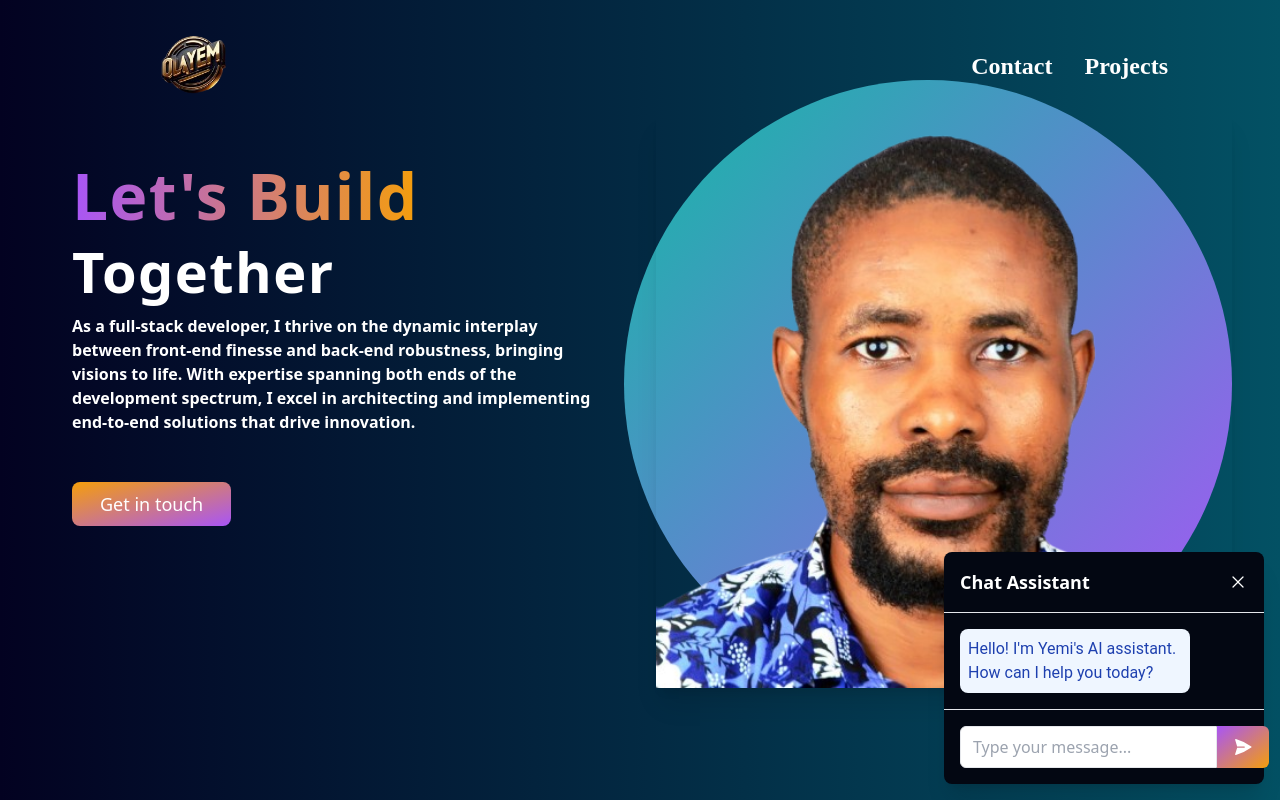
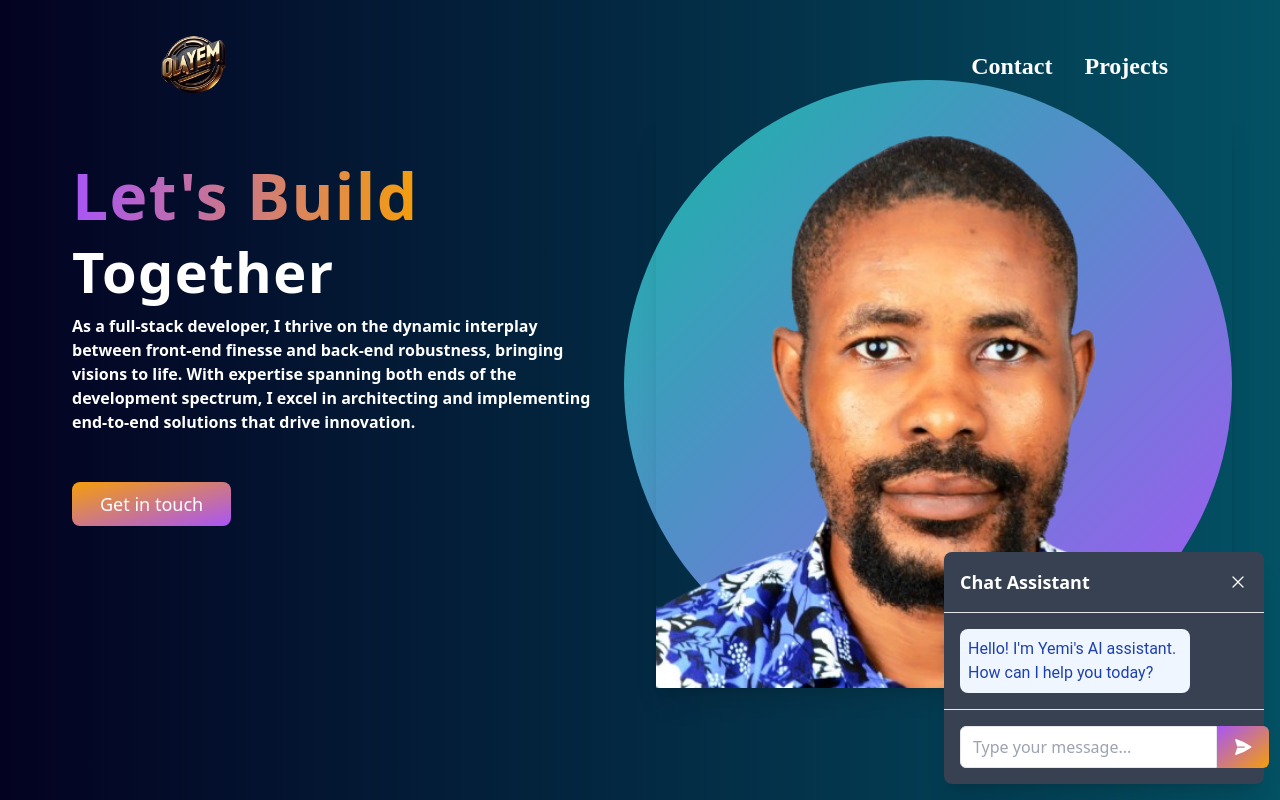
Before and after one commit to BisiOlaYemi/Yemi, a React (Create React App) app: page / in a window 1280 px wide. Both pictures are taken after a click on the button 1236 px from the left and 756 px from the top of the page. Shown: the top 800 px of the page. Built offline with nearby package versions, Linux system fonts and the light colour scheme.

Commit message:
New operations

```diff
--- a/src/components/AiChat.jsx
+++ b/src/components/AiChat.jsx
@@ -81,7 +81,7 @@ export default function Component() {
       )}
 
       {isOpen && (
-        <div className="bg-gray-950 rounded-lg shadow-xl w-80 max-h-[500px] flex flex-col">
+        <div className="bg-gray-700 rounded-lg shadow-xl w-80 max-h-[500px] flex flex-col">
           <div className="flex justify-between items-center p-4 border-b">
             <h2 className="text-lg font-semibold text-white">Chat Assistant</h2>
             <button onClick={() => setIsOpen(false)} className="text-white font-semibold hover:text-gray-100">
```
